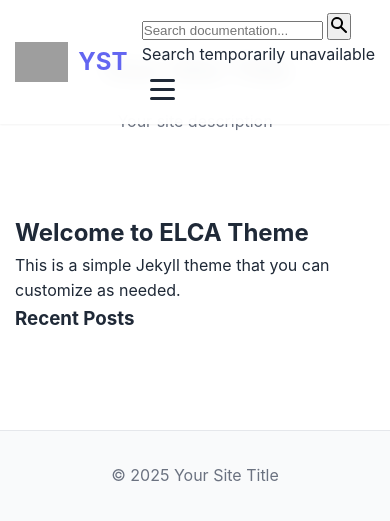
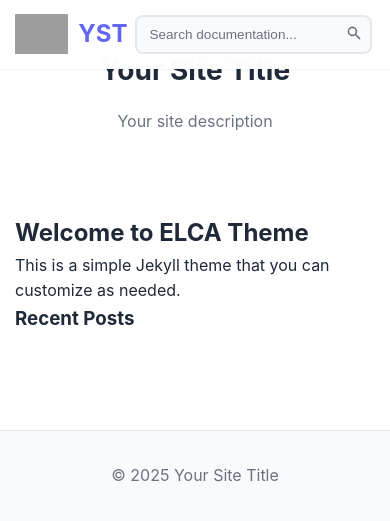
Before and after one commit to mr-izu/elca, a Jekyll site: the page built from index.html, in a window 390 px wide. Shown: the top 521 px of the page. Built offline with Jekyll 4.4.1, drawn with Linux system fonts in a browser that asks for light colours; comment, search, counter and statistics services are not loaded.

Commit message:
Add search styles to style.scss

```diff
--- a/assets/css/style.scss
+++ b/assets/css/style.scss
@@ -449,3 +449,208 @@
         font-size: 2rem;
     }
 }
+
+
+
+// Search Styles
+.search-container {
+    position: relative;
+    margin-right: 2rem;
+    flex: 0 1 400px;
+}
+
+.search-box {
+    display: flex;
+    background: var(--bg-light);
+    border: 2px solid var(--border-light);
+    border-radius: var(--border-radius);
+    overflow: hidden;
+    transition: var(--transition);
+
+    &:focus-within {
+        border-color: var(--primary-color);
+        box-shadow: 0 0 0 3px rgba(99, 102, 241, 0.1);
+    }
+}
+
+#search-input {
+    flex: 1;
+    padding: 0.75rem 1rem;
+    border: none;
+    background: transparent;
+    color: var(--text-dark);
+    font-size: 0.9rem;
+
+    &:focus {
+        outline: none;
+    }
+
+    &::placeholder {
+        color: var(--text-light);
+    }
+}
+
+.search-button {
+    padding: 0.75rem;
+    background: transparent;
+    border: none;
+    color: var(--text-light);
+    cursor: pointer;
+    transition: var(--transition);
+
+    &:hover {
+        color: var(--primary-color);
+        background: var(--bg-lighter);
+    }
+
+    svg {
+        width: 18px;
+        height: 18px;
+    }
+}
+
+.search-results {
+    position: absolute;
+    top: 100%;
+    left: 0;
+    right: 0;
+    background: var(--bg-white);
+    border: 1px solid var(--border-light);
+    border-radius: var(--border-radius);
+    box-shadow: var(--shadow-xl);
+    max-height: 400px;
+    overflow-y: auto;
+    z-index: 1002;
+    display: none;
+
+    &.active {
+        display: block;
+    }
+}
+
+.search-results-list {
+    padding: 0.5rem;
+}
+
+.search-result-item {
+    margin-bottom: 0.25rem;
+
+    &:last-child {
+        margin-bottom: 0;
+    }
+}
+
+.search-result-link {
+    display: block;
+    padding: 0.75rem;
+    text-decoration: none;
+    color: var(--text-dark);
+    border-radius: var(--border-radius);
+    transition: var(--transition);
+
+    &:hover {
+        background: var(--bg-lighter);
+    }
+}
+
+.search-result-title {
+    font-weight: 600;
+    margin-bottom: 0.25rem;
+    color: var(--text-dark);
+
+    mark {
+        background: var(--primary-light);
+        color: var(--text-dark);
+        padding: 0.1rem 0.2rem;
+        border-radius: 2px;
+    }
+}
+
+.search-result-excerpt {
+    font-size: 0.85rem;
+    color: var(--text-light);
+    margin-bottom: 0.25rem;
+    line-height: 1.4;
+
+    mark {
+        background: var(--primary-light);
+        color: var(--text-dark);
+        padding: 0.1rem 0.2rem;
+        border-radius: 2px;
+    }
+}
+
+.search-result-url {
+    font-size: 0.75rem;
+    color: var(--accent-color);
+    font-family: monospace;
+}
+
+.search-no-results,
+.search-error {
+    padding: 1.5rem;
+    text-align: center;
+    color: var(--text-light);
+    font-style: italic;
+}
+
+// Responsive search
+@media (max-width: 1024px) {
+    .search-container {
+        flex: 0 1 300px;
+        margin-right: 1rem;
+    }
+}
+
+@media (max-width: 768px) {
+    .nav {
+        display: flex;
+        align-items: center;
+        gap: 1rem;
+    }
+
+    .search-container {
+        order: -1;
+        flex: 1;
+        margin-right: 0;
+        margin-left: 1rem;
+    }
+
+    .search-results {
+        position: fixed;
+        top: 70px;
+        left: 1rem;
+        right: 1rem;
+        max-height: calc(100vh - 80px);
+    }
+
+    .nav-menu.active ~ .search-container .search-results {
+        display: none !important;
+    }
+}
+
+@media (max-width: 480px) {
+    .search-container {
+        margin-left: 0.5rem;
+    }
+
+    .search-box {
+        #search-input {
+            padding: 0.5rem 0.75rem;
+            font-size: 0.85rem;
+
+            &::placeholder {
+                font-size: 0.85rem;
+            }
+        }
+
+        .search-button {
+            padding: 0.5rem;
+
+            svg {
+                width: 16px;
+                height: 16px;
+            }
+        }
+    }
+}
```
